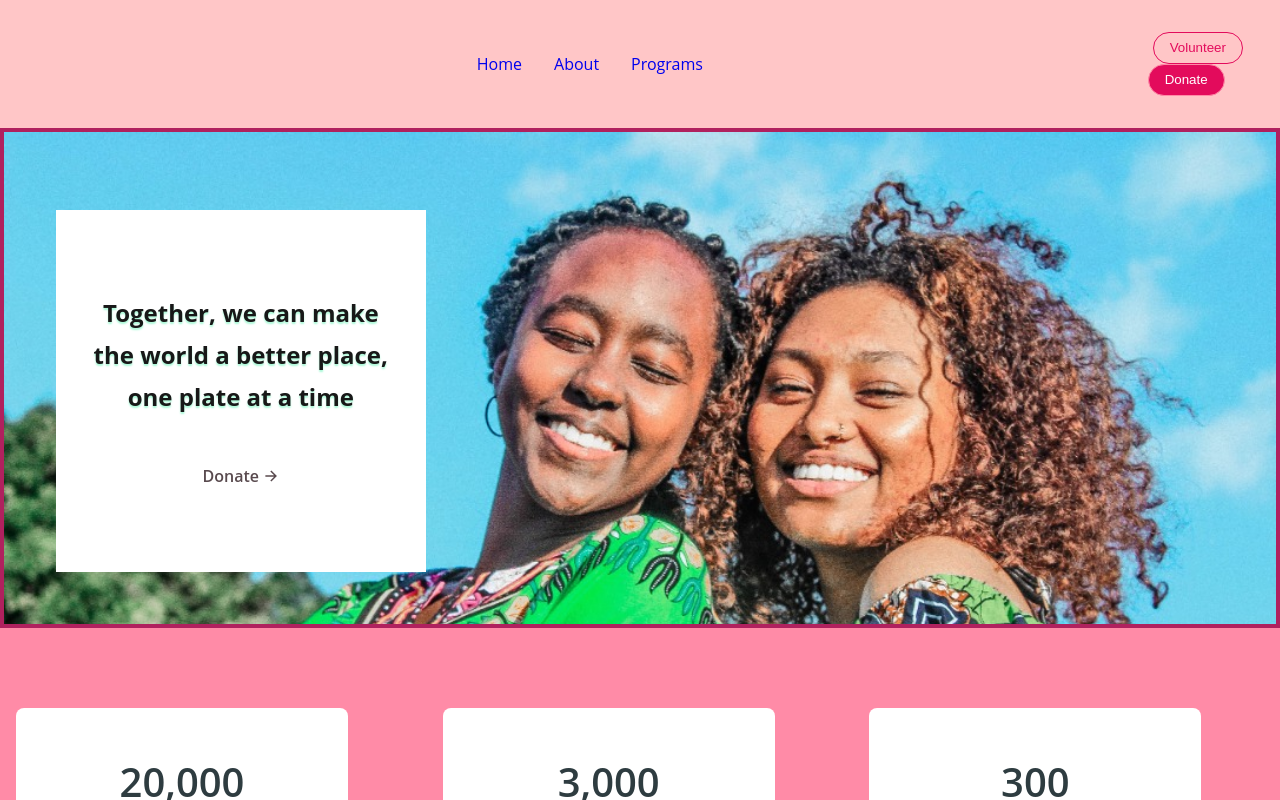
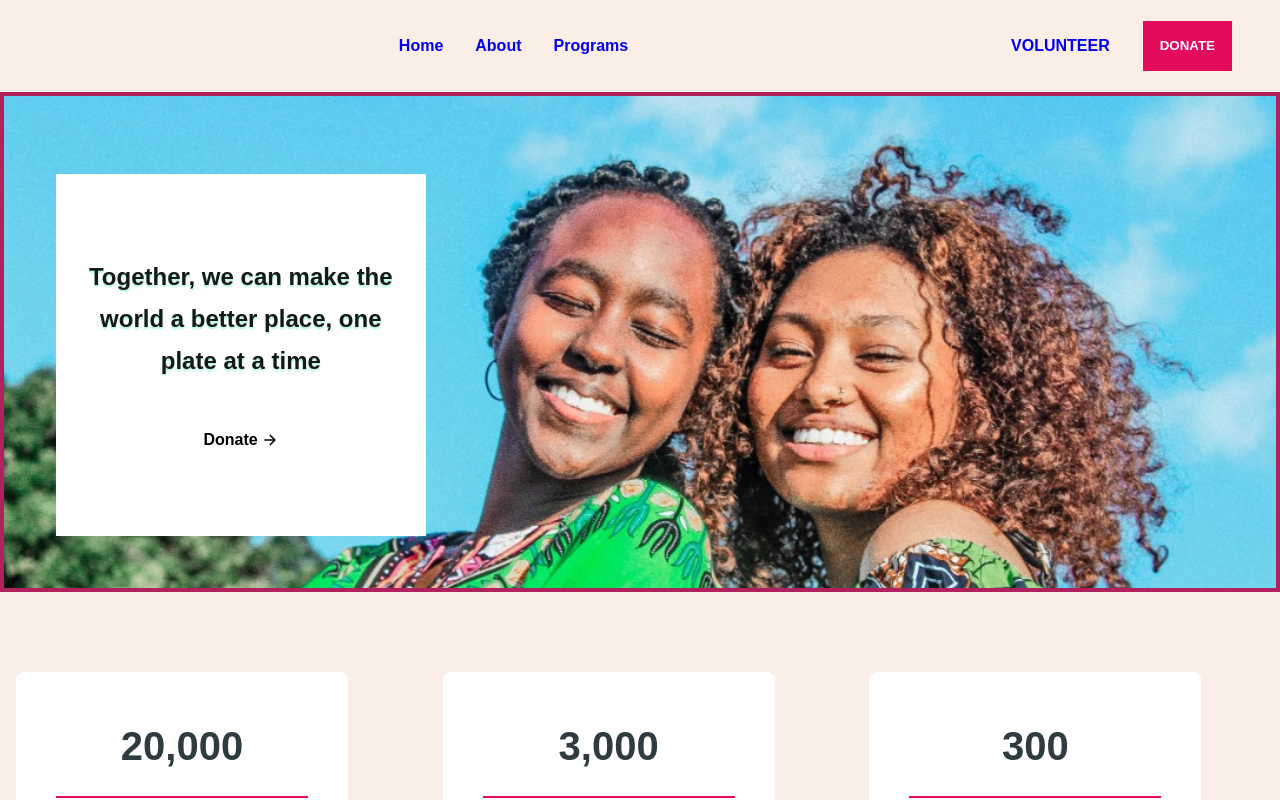
Before and after one commit to peteregbujie/foodbank-landing-page, a React (Create React App) app: page / in a window 1280 px wide. Shown: the top 800 px of the page. Built offline with nearby package versions, Linux system fonts and the light colour scheme.

Commit message:
Fixed Navbar styling

```diff
--- a/src/App.css
+++ b/src/App.css
@@ -1,7 +1,7 @@
 :root {
  --background: #faeee7;
  --headline: #33272a;
- --paragraph: #594a4e;
+ --text: #000000;
  --button: #e30b5c;
  --otherbutton: #001858;
  --button-text: #33272a;
@@ -26,7 +26,7 @@
 }
 
 /* fonts */
-@import url('https://fonts.googleapis.com/css2?family=Fira+Sans:wght@300;500;700&family=Open+Sans:wght@400;600;700&display=swap');
+@import url('https://fonts.googleapis.com/css2?family=Montserrat:wght@400;500;600;700&display=swap');
 
 /* Remove default margin */
 body,
@@ -43,10 +43,10 @@ dd {
 }
 
 body {
- background: var(--highlight);
- font-family: 'Open Sans', sans-serif;
+ background: var(--background);
+ font-family: 'Montserrat', sans-serif;
  line-height: 1.75;
- color: var(--paragraph);
+ color: var(--text);
 }
 
 p {
@@ -67,7 +67,7 @@ h2 {
 }
 
 h3 {
- color: #2e3c40;
+ color: var(--text);
  font-size: 3.5em;
  font-weight: 600;
  line-height: 1.5;
@@ -399,6 +399,29 @@ span {
   margin: 0 auto;
   line-height: 1.7rem;
  }
+
+ .app__navbar-right {
+  display: flex;
+  justify-content: flex-end;
+  align-items: center;
+ }
+
+ .app__navbar-right a {
+  margin: 0 1rem;
+  text-decoration: none;
+  transition: 0.5s ease;
+  font-weight: bold;
+ }
+
+ .app__navbar-right a:hover {
+  border-bottom: 1px solid var(--color-golden);
+ }
+
+ .app__navbar-right div {
+  width: 1px;
+  height: 30px;
+  background: var(--color-grey);
+ }
 }
 
 @media (min-width: 1040px) {
--- a/src/Navbar.css
+++ b/src/Navbar.css
@@ -3,7 +3,6 @@
  display: flex;
  justify-content: space-between;
  align-items: center;
- background: var(--secondary);
 
  padding: 1rem 2rem;
 }
@@ -30,13 +29,14 @@
 .app__navbar-links li {
  margin: 0 1rem;
  cursor: pointer;
+ font-weight: bold;
 }
 
 .app__navbar-links li:hover {
  color: var(--button-text);
 }
 
-.app__navbar-login {
+.app__navbar-right {
  display: flex;
  justify-content: flex-end;
  align-items: center;
@@ -89,12 +89,14 @@
  cursor: pointer;
  display: inline-block;
  background: none;
- border: 1px #ff8ba7 solid;
- border-radius: 50px;
- padding: 7px 16px;
+ border: 1px var(--button) solid;
+ background: var(--button);
+ color: var(--main);
+ padding: 1rem;
  line-height: 1.2;
  text-align: center;
  text-decoration: none;
+ font-weight: bold;
 }
 
 .btn-dark-outline {
@@ -150,7 +152,7 @@
   padding: 1rem;
  }
 
- .app__navbar-login {
+ .app__navbar-right {
   display: none;
  }
 
--- a/src/Navbar.js
+++ b/src/Navbar.js
@@ -20,14 +20,15 @@ const Navbar = () => {
       <a href='#menu'>Programs</a>
      </li>
     </ul>
-    <ul className='navbar-nav-right'>
-     <li>
-      <button className='btn btn-dark-outline'>Volunteer</button>
-     </li>
-     <li>
-      <button className='btn btn-dark'>Donate</button>
-     </li>
-    </ul>
+    <div className='app__navbar-right'>
+     <a href='#login' className='p__opensans'>
+      VOLUNTEER
+     </a>
+     <div />
+     <a href='/' className='p__opensans'>
+      <button className='btn'>DONATE</button>
+     </a>
+    </div>
 
     <div className='app__navbar-smallscreen'>
      <FaBars color='#fff' fontSize={27} onClick={() => setToggleMenu(true)} />
@@ -55,11 +56,6 @@ const Navbar = () => {
          </a>
         </li>
        </ul>
-
-       <div class='mobile-menu-bottom'>
-        <button className='btn btn-dark-outline'>Volunteer</button>
-        <button className='btn btn-dark'>Donate</button>
-       </div>
       </div>
      )}
     </div>
```
